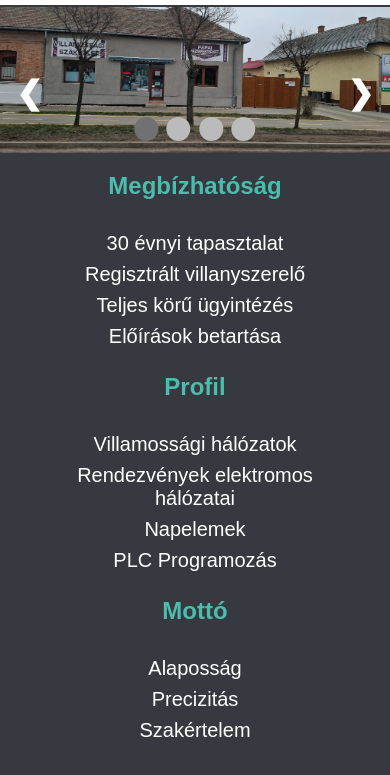
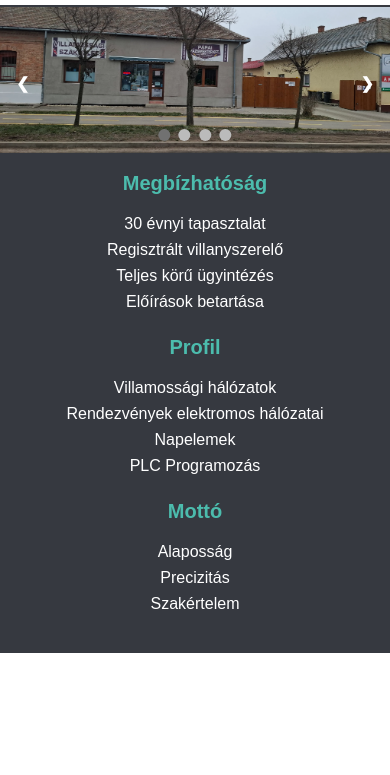
Before and after one commit to Degubi/PapaiWeboldal, a plain HTML site: page index.html in a window 390 px wide. Shown: the part 121-896 px from the top of the page. After the commit the page ends 844 px from the top, so only its background shows below. Drawn offline with Linux system fonts and the light colour scheme.

Commit message:
Some main page small screen fixups

```diff
--- a/main.html
+++ b/main.html
@@ -66,6 +66,17 @@
             opacity: 1;
         }
     }
+
+    @media(max-width: 768px) {
+        .dot {
+            height: 12px;
+            width: 12px;
+        }
+
+        #prev, #next {
+            font-size: 16px;
+        }
+    }
 </style>
 
 <div id = "slideshow-container">
--- a/styles.css
+++ b/styles.css
@@ -119,4 +119,13 @@ footer li {
         align-items: center;
         text-align: center;
     }
+
+    footer h3 {
+        font-size: 20px;
+        padding: 1px 0px 4px 0px;
+    }
+
+    footer li {
+        font-size: 16px;
+    }
 }
```
